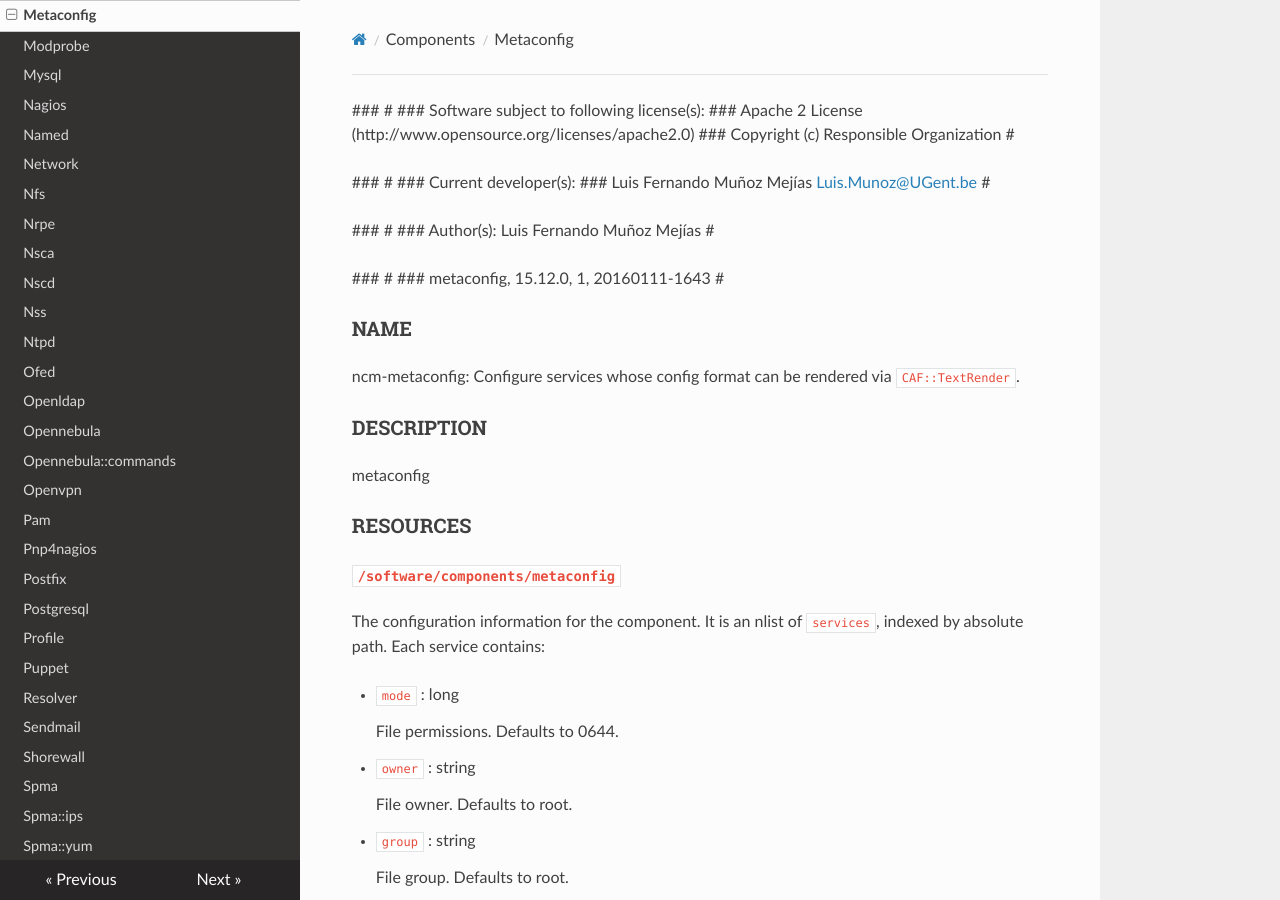
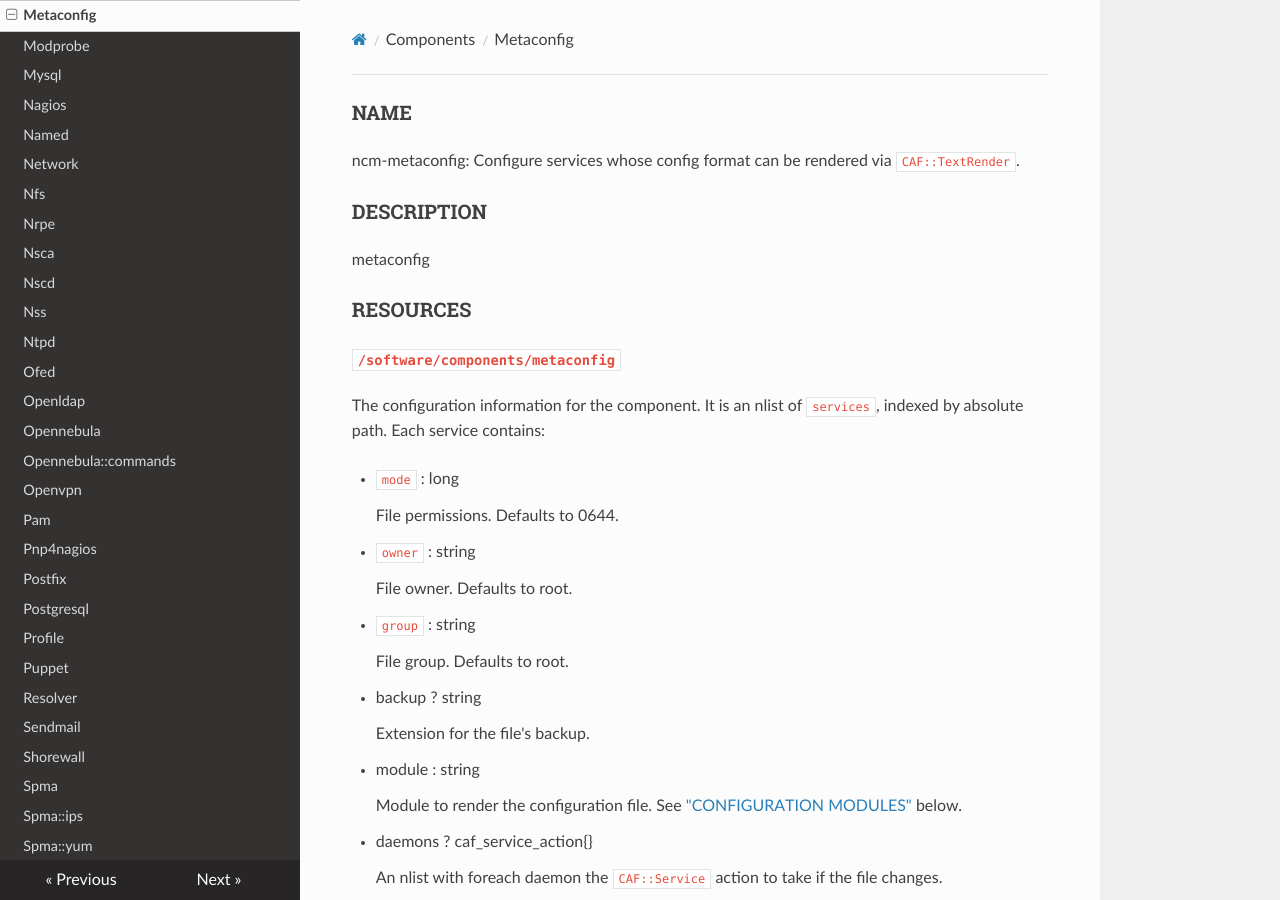
Before and after one commit to quattor/configuration-modules-core, an MkDocs documentation site: the page built from docs/components/metaconfig.md, in a window 1280 px wide and 900 px high. Built offline with MkDocs 1.6.1, drawn with Linux system fonts in a browser that asks for light colours; nearby versions of some CDN libraries; old or Windows-style settings are respelled for this version of MkDocs; some of the changed text lies outside the part shown.

Commit message:
Remove unicode characters again

```diff
--- a/docs/components/metaconfig.md
+++ b/docs/components/metaconfig.md
@@ -1,22 +1,3 @@
-\### \#
-\### Software subject to following license(s):
-\###   Apache 2 License (http://www.opensource.org/licenses/apache2.0)
-\###   Copyright (c) Responsible Organization
-\#
-
-\### \#
-\### Current developer(s):
-\###   Luis Fernando Muñoz Mejías <Luis.Munoz@UGent.be>
-\#
-
-\### \#
-\### Author(s): Luis Fernando Muñoz Mejías
-\#
-
-\### \#
-\### metaconfig, 15.12.0, 1, 20160111-1643
-\#
-
 ### NAME
 
 ncm-metaconfig: Configure services whose config format can be
@@ -216,7 +197,7 @@ That's it!  When you deploy your configuration you should see your
 `/etc/foo.ini` in the correct location.
 
 \#
-\### Author(s): Luis Fernando Muñoz Mejías
+\### Author(s): Luis Fernando Munoz Mejias
 \#
 
 ### TODO
```
